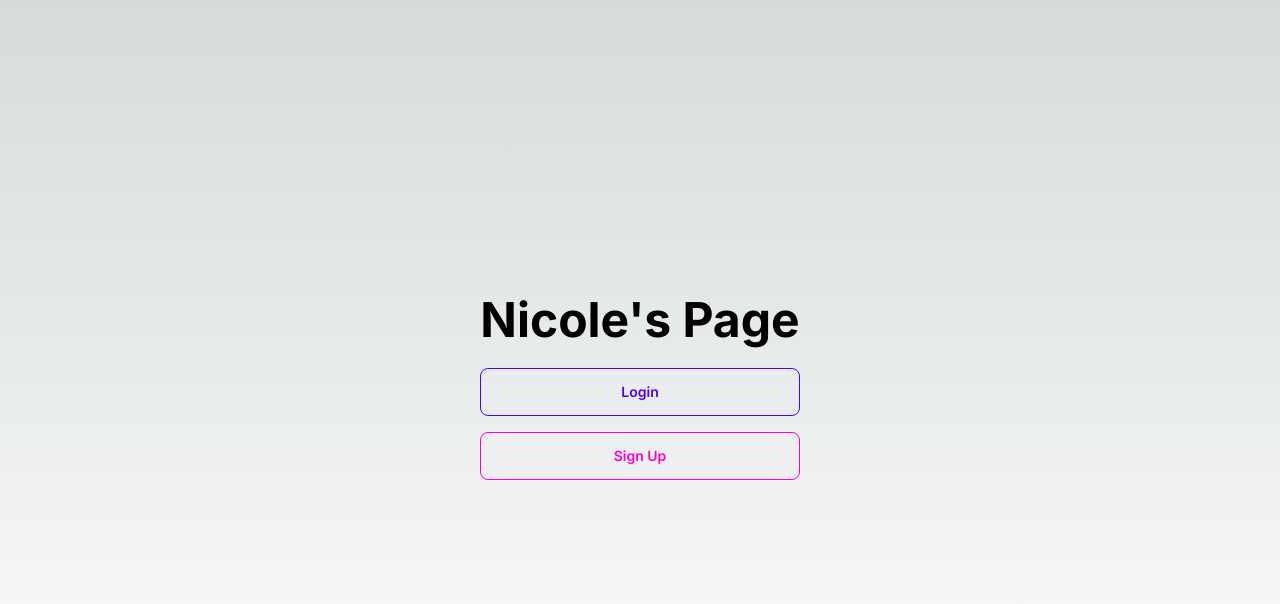
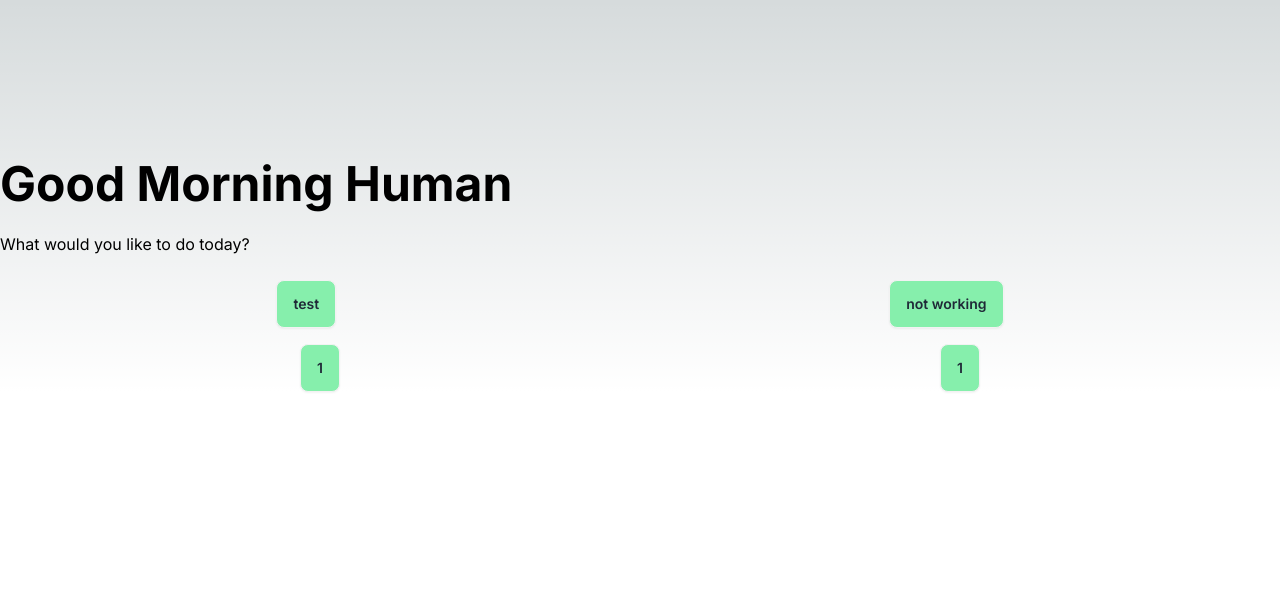
Before and after one commit to PMerilo/trackie, a Next.js app: page /nicole in a window 1280 px wide. Shown: the top 604 px of the page. Built offline with nearby package versions, Linux system fonts and the light colour scheme.

Commit message:
added basic page layout

```diff
--- a/package.json
+++ b/package.json
@@ -9,6 +9,8 @@
     "lint": "next lint"
   },
   "dependencies": {
+    "@headlessui/react": "^1.7.18",
+    "@heroicons/react": "^2.1.1",
     "next": "14.0.4",
     "react": "^18",
     "react-dom": "^18"
@@ -17,12 +19,12 @@
     "@types/node": "^20",
     "@types/react": "^18",
     "@types/react-dom": "^18",
-    "autoprefixer": "^10.0.1",
+    "autoprefixer": "^10.4.16",
     "daisyui": "^4.6.0",
     "eslint": "^8",
     "eslint-config-next": "14.0.4",
     "postcss": "^8",
-    "tailwindcss": "^3.3.0",
+    "tailwindcss": "^3.4.1",
     "typescript": "^5"
   }
 }
--- a/src/app/nicole/page.tsx
+++ b/src/app/nicole/page.tsx
@@ -1,19 +1,57 @@
-import Image from 'next/image'
+/* eslint-disable @next/next/no-img-element */
+import Image from "next/image";
+
+const user = {
+  name: "Human",
+  imageUrl: "https://i.imgur.com/yXOvdOSs.jpg",
+  imageSize: 90,
+};
 
 export default function Home() {
   return (
-    <main>
-      <div className="hero min-h-screen">
-        <div className="hero-content text-center">
-          <div className="">
-            <h1 className="text-5xl font-bold">Nicole's Page</h1>
-            <div className="py-6 grid gap-4">
-              <button className="btn btn-primary btn-outline">Login</button>
-              <button className="btn btn-secondary btn-outline">Sign Up</button>
-            </div>
+    <main className="">
+      <div className="container mx-auto">
+        <div className="pt-20">
+          <h1 className="text-5xl font-bold pt-20">
+            {/* <img
+              className="avatar"
+              src={user.imageUrl}
+              alt={"Photo of " + user.name}
+              style={{
+                width: user.imageSize,
+                height: user.imageSize,
+              }}
+            /> */}
+            Good Morning {user.name}
+          </h1>
+          <div className="grid py-6 grid gap-4">
+            <div>What would you like to do today?</div>
+            {/* <div>
+          What would you like to do today?
+        </div> */}
+          </div>
+        </div>
+      </div>
+      <div className="container mx-auto">
+        <div className="grid grid-cols-4 gap-4 grid-rows-2">
+          <div className="col-span-4 flex justify-around">
+            <button type="button" className="btn bg-green-300">
+              test
+            </button>
+            <button type="button" className="btn bg-green-300">
+              not working
+            </button>
+          </div>
+          <div className="col-span-4 flex justify-around">
+            <button type="button" className="btn bg-green-300">
+              1
+            </button>
+            <button type="button" className="btn bg-green-300">
+              1
+            </button>
           </div>
         </div>
       </div>
     </main>
-  )
+  );
 }
```
Also changed, not shown: 1 other file (tests, documents, lock files or other folders).
